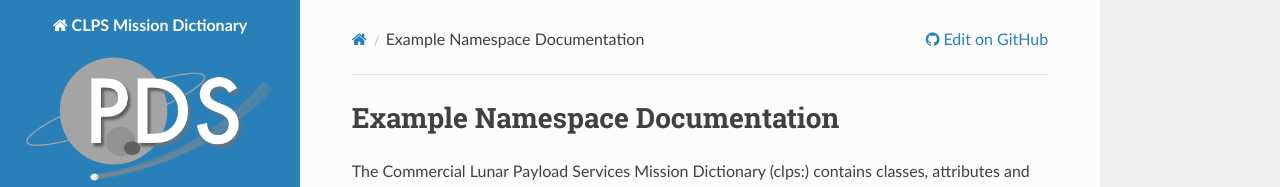
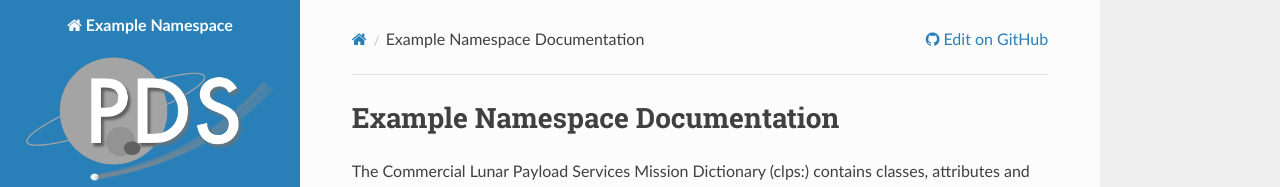
Before and after one commit to pds-data-dictionaries/ldd-clps, a Sphinx documentation site: the page built from docs/source/index.rst, in a window 1280 px wide. Shown: the top 187 px of the page. Built offline with Sphinx 7.4.7 and the Read the Docs theme 2.0.0, drawn with Linux system fonts in a browser that asks for light colours.

Commit message:
Apply latest LDD Doc Gen Config updates

```diff
--- a/docs/source/conf.py
+++ b/docs/source/conf.py
@@ -17,7 +17,7 @@
 
 # -- Project information -----------------------------------------------------
 
-project = 'CLPS Mission Dictionary'
+project = 'Example Namespace'
 # copyright = overidden by CSS specified below
 author = 'NASA Planetary Data System'
 
```
